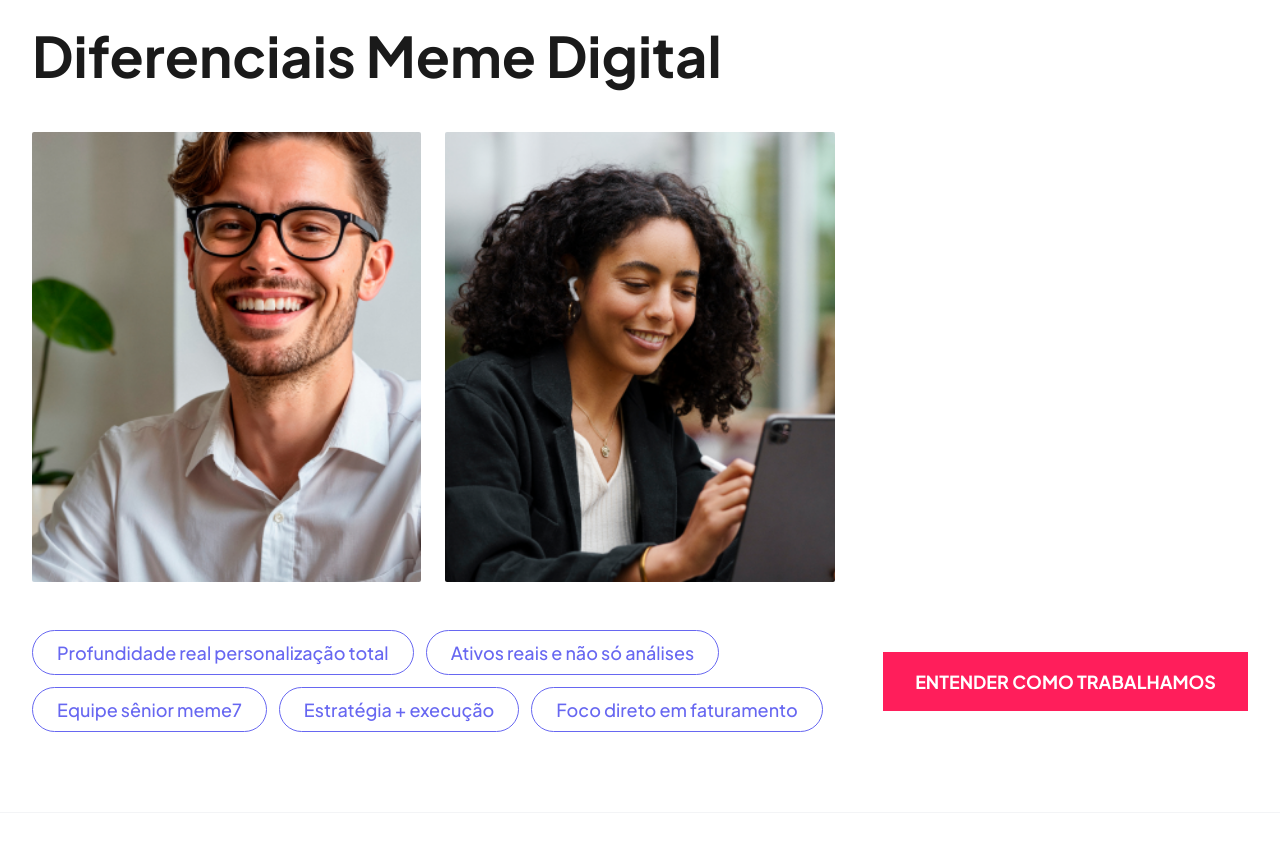
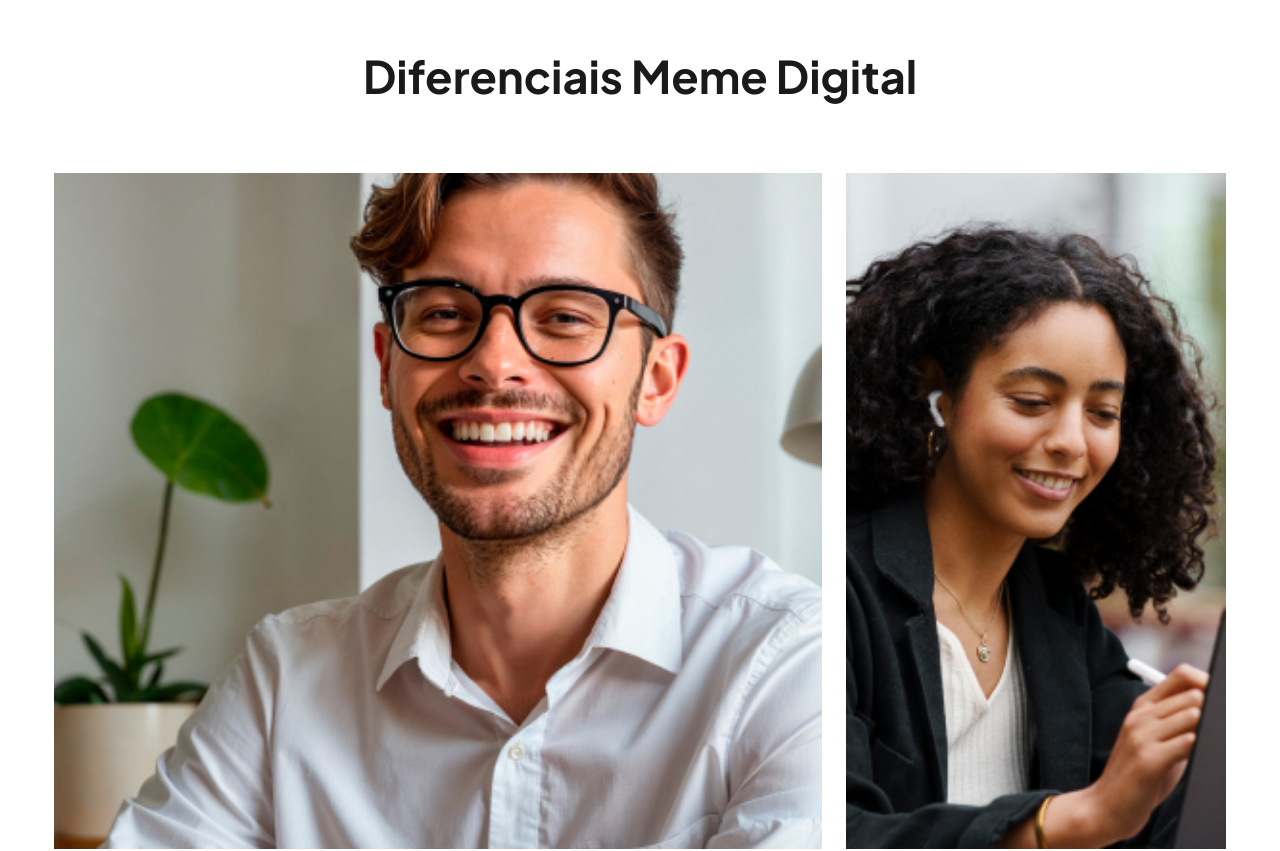
Before and after one commit to Tehkne-Solutions/meme-servicos, a Next.js app: page / in a window 1280 px wide. Shown: the part 6300-7151 px from the top of the page. Built offline with nearby package versions, Linux system fonts and the light colour scheme.

Commit message:
fix: corrige DiferenciaisSection conforme prompt — max-w-[1220px], titulo centralizado, imagens sem tamanhos forcados, LogoCarousel abaixo

```diff
--- a/components/DiferenciaisSection.tsx
+++ b/components/DiferenciaisSection.tsx
@@ -15,17 +15,17 @@
 
 export default function DiferenciaisSection() {
   return (
-    <section className="w-full bg-white py-20 font-sans">
-      <div className="mx-auto w-full max-w-[1320px] px-6 lg:px-8">
+    <section className="w-full py-24 bg-white font-sans">
+      <div className="mx-auto max-w-[1220px] px-6 text-center">
         <FadeIn delay={0.2}>
-          <h2 className="mb-12 text-[40px] font-bold leading-[1.05] text-[#1A1A1A] md:text-[56px]">
+          <h2 className="text-[45px] font-bold mb-16 text-[#1A1A1A]">
             Diferenciais Meme Digital
           </h2>
         </FadeIn>
 
-        <div className="mb-12 grid grid-cols-1 gap-6 md:grid-cols-3">
-          <FadeIn delay={0.3}>
-            <div className="relative h-[320px] overflow-hidden rounded-sm md:col-span-2 md:h-[450px]">
+        <FadeIn delay={0.3}>
+          <div className="flex justify-center gap-6 mb-12">
+            <div className="relative w-full max-w-[780px] aspect-[16/9] overflow-hidden">
               <Image
                 src="/images/meme-digital-diferenciais-1.png"
                 alt="Profissional da Meme Digital em ambiente de trabalho"
@@ -34,10 +34,7 @@
                 className="object-cover"
               />
             </div>
-          </FadeIn>
-
-          <FadeIn delay={0.45} direction="left">
-            <div className="relative h-[320px] overflow-hidden rounded-sm md:h-[450px]">
+            <div className="relative w-full max-w-[380px] aspect-[9/16] overflow-hidden">
               <Image
                 src="/images/meme-digital-diferenciais-2.png"
                 alt="Profissional da Meme Digital utilizando tablet"
@@ -46,12 +43,12 @@
                 className="object-cover"
               />
             </div>
-          </FadeIn>
-        </div>
+          </div>
+        </FadeIn>
 
-        <FadeIn delay={0.3}>
-          <div className="mb-20 flex flex-col items-start justify-between gap-8 md:flex-row md:items-center">
-            <div className="flex max-w-[900px] flex-wrap gap-3">
+        <FadeIn delay={0.4}>
+          <div className="mb-16 flex flex-col items-center justify-between gap-8 md:flex-row md:items-center">
+            <div className="flex flex-wrap gap-3 justify-center md:justify-start">
               {tags.map((tag) => (
                 <div
                   key={tag}
```
